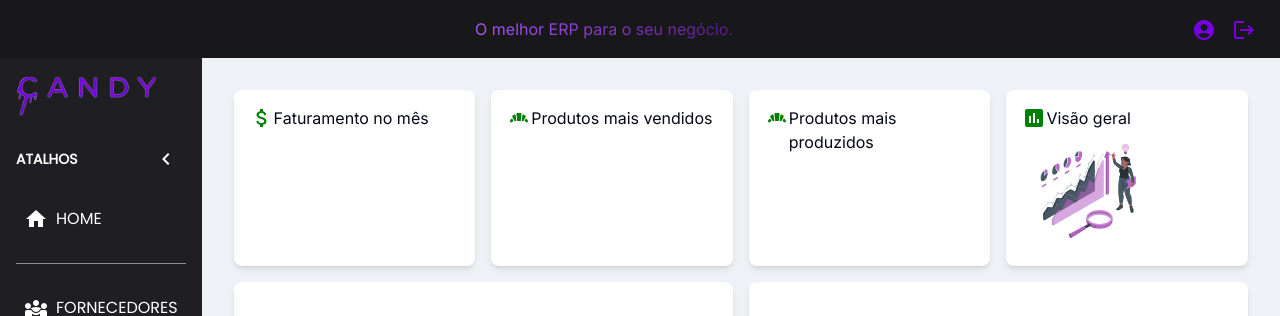
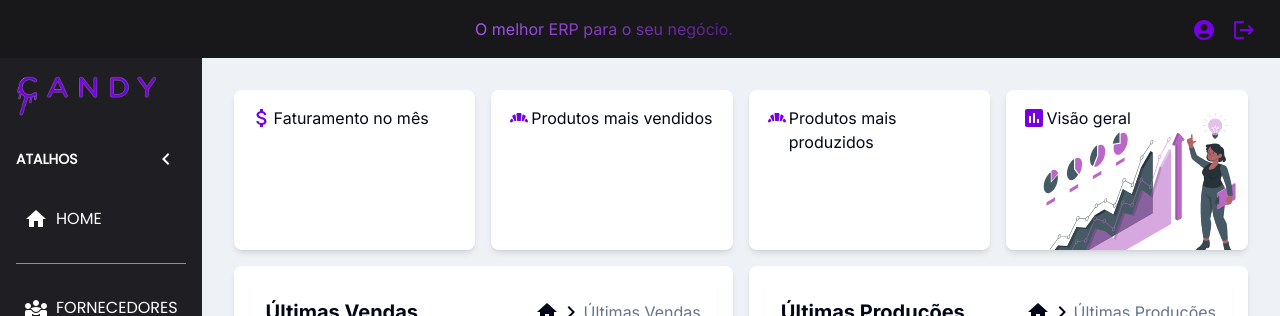
Before and after one commit to pedroandriottii/candyerp-front, a Next.js app: page / in a window 1280 px wide. Shown: the top 316 px of the page. Built offline with nearby package versions, Linux system fonts and the light colour scheme; no server answers.

Commit message:
Improvements to homepage

```diff
--- a/app/page.tsx
+++ b/app/page.tsx
@@ -40,10 +40,9 @@ export default function Home() {
 
   return (
     <div className='grid grid-cols-4 gap-4 w-full h-full p-8'>
-      <div className='bg-white p-4 rounded-lg shadow-md'>
-
+      <div className='bg-white p-4 rounded-lg shadow-md min-h-[20vh]'>
         <div className='flex'>
-          <span className='text-[#008000] text-sm'>
+          <span className='text-candy-purple text-sm'>
             <AttachMoneyIcon />
           </span>
           <p>
@@ -51,9 +50,9 @@ export default function Home() {
           </p>
         </div>
       </div>
-      <div className='bg-white p-4 rounded-lg shadow-md'>
+      <div className='bg-white p-4 rounded-lg shadow-md min-h-[20vh]'>
         <div className='flex'>
-          <span className='text-[#008000] text-sm'>
+          <span className='text-candy-purple text-sm'>
             <BakeryDiningIcon />
           </span>
           <p>
@@ -61,9 +60,9 @@ export default function Home() {
           </p>
         </div>
       </div>
-      <div className='bg-white p-4 rounded-lg shadow-md'>
+      <div className='bg-white p-4 rounded-lg shadow-md min-h-[20vh]'>
         <div className='flex'>
-          <span className='text-[#008000] text-sm'>
+          <span className='text-candy-purple text-sm'>
             <BakeryDiningIcon />
           </span>
           <p>
@@ -71,21 +70,22 @@ export default function Home() {
           </p>
         </div>
       </div>
-      <div className='flex flex-col bg-white p-4 rounded-lg shadow-md'>
+      <div
+        className='flex  bg-white p-4 rounded-lg shadow-md min-h-[20vh]'
+        style={{
+          backgroundImage: `url('/img/analytics.svg')`,
+          backgroundSize: 'cover',
+          backgroundPosition: 'start',
+        }}
+      >
         <div className='flex'>
-          <span className='text-[#008000] text-sm'>
+          <span className='text-candy-purple text-sm'>
             <AssessmentIcon />
           </span>
           <p>
             Visão geral
           </p>
         </div>
-        <Image
-          src="/img/analytics.svg"
-          alt="analytics"
-          width={120}
-          height={120}
-        />
       </div>
       <div className='col-span-2 bg-white p-4 rounded-lg shadow-md'>
         <FormLabel labelType="lastSales" />
```
